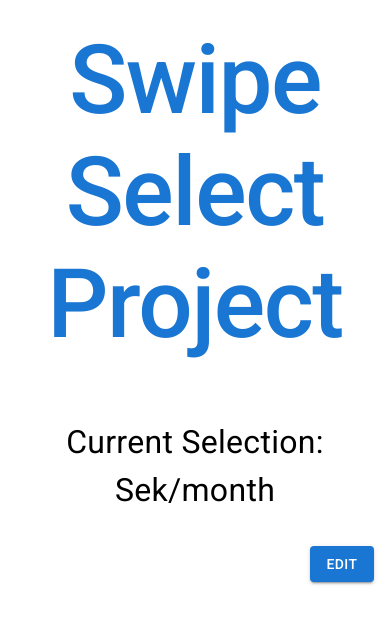
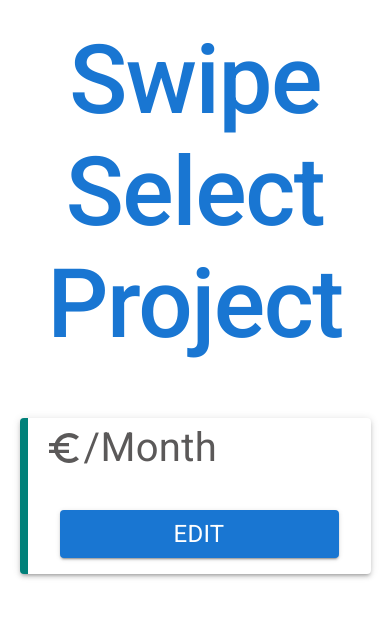
Before and after one commit to MSumaiya/Swipe-Select-Project, a React (Create React App) app: page / in a window 390 px wide. Shown: the top 624 px of the page. Built offline with nearby package versions, Linux system fonts and the light colour scheme.

Commit message:
Paper css style  and responsiveness fix

```diff
--- a/package.json
+++ b/package.json
@@ -6,6 +6,7 @@
     "@emotion/react": "^11.7.1",
     "@emotion/styled": "^11.6.0",
     "@material-ui/icons": "^4.11.2",
+    "@mui/icons-material": "^5.3.0",
     "@mui/material": "^5.3.0",
     "@testing-library/jest-dom": "^5.16.1",
     "@testing-library/react": "^12.1.2",
--- a/src/components/SwipeComponent/SwipeComponent.js
+++ b/src/components/SwipeComponent/SwipeComponent.js
@@ -9,17 +9,26 @@ import "swiper/css";
 import "swiper/css/pagination";
 import classes from "./SwipeComponent.module.css";
 import Button from "@mui/material/Button";
+import EuroSymbolIcon from "@mui/icons-material/EuroSymbol";
 
-import SwiperCore, { Keyboard, Navigation, Mousewheel } from "swiper";
+import SwiperCore, {
+  Keyboard,
+  Navigation,
+  Mousewheel,
+  Pagination,
+} from "swiper";
+import "swiper/css";
+import "swiper/css/pagination";
 
 // install Swiper modules
-SwiperCore.use([Keyboard, Navigation, Mousewheel]);
+SwiperCore.use([Keyboard, Navigation, Mousewheel, Pagination]);
 
 export default function SwipeComponent() {
   const [clickValue, setClickValue] = useState("");
   /* const [numStyle, setNumStyle] = useState(false); */
-  const [test, setTest] = useState("");
+  const [selectValue, setSelectValue] = useState("");
   const [edit, setEdit] = useState(false);
+  const [display, setDisplay] = useState(true);
 
   useEffect(() => {
     setClickValue(sessionStorage.getItem("key"));
@@ -30,47 +39,126 @@ export default function SwipeComponent() {
   const handleSwiperSlideClick = (event) => {
     event.preventDefault();
     sessionStorage.setItem("key", event.target.innerText);
-    setTest(event.target.innerText);
+    setSelectValue(event.target.innerText);
     /* console.log("numStyle :", !numStyle ) */
     //setEdit(false);
   };
 
   const handleEdit = () => {
     setEdit(true);
+    setDisplay(false);
   };
 
   const updateEdit = () => {
-    setClickValue(setTest);
+    setClickValue(setSelectValue);
     setEdit(false);
-  }
+    setDisplay(true);
+  };
 
   return (
     <>
-      <Box >
+      {display && (
+        <Box sx={{ width: { md: "60%", sm: "75%", xs: "90%" } }}>
+          <Paper elevation={3} sx={{ borderLeft: "8px solid #00817a" }}>
+            <Box
+              pl={2}
+              pr={2}
+              sx={{
+                display: "flex",
+                flexDirection: "column",
+              }}
+            >
+              <Box
+                sx={{
+                  display: "flex",
+                  flexDirection: "column",
+                  alignItems: "start",
+                  justifyContent: "center",
+                }}
+              >
                 <Typography
                   sx={{
-            fontSize: { lg: "4rem", md: "3rem", sm: "2.5rem", xs: "2rem" },
+                    fontSize: {
+                      lg: "6rem",
+                      md: "5rem",
+                      sm: "4rem",
+                      xs: "3rem",
+                    },
+                    fontWeight: "bolder",
+                    color: "#474747" /* 5b5959 */,
                   }}
                 >
-          Current Selection: {clickValue} Sek/month
+                  {clickValue}
                 </Typography>
-        <Box mt={2} p={2} sx={{
-          display:"flex",
+                <Box
+                  sx={{
+                    display: "flex",
+                    justifyContent: "start",
+                    alignItems: "center",
+                  }}
+                >
+                  <EuroSymbolIcon
+                    sx={{
+                      fontSize: {
+                        lg: "4rem",
+                        md: "3rem",
+                        sm: "3rem",
+                        xs: "2.5rem",
+                      },
+                      color: "#5b5959",
+                    }}
+                  ></EuroSymbolIcon>
+                  <Typography
+                    sx={{
+                      fontSize: {
+                        lg: "4rem",
+                        md: "3rem",
+                        sm: "3rem",
+                        xs: "2.5rem",
+                      },
+                      color: "#5b5959",
+                    }}
+                  >
+                    /Month
+                  </Typography>
+                </Box>
+              </Box>
+              <Box
+                mt={2}
+                p={2}
+                sx={{
+                  display: "flex",
                   justifyContent: "end",
-          alignItems:"center",
-        }}>
-          <Button onClick={handleEdit} variant="contained">
+                  alignItems: "center",
+                }}
+              >
+                <Button fullWidth onClick={handleEdit} variant="contained">
+                  <Typography
+                    sx={{
+                      fontSize: {
+                        sm: "2rem",
+                        xs: "1.5rem",
+                      },
+                    }}
+                  >
                     Edit
+                  </Typography>
                 </Button>
               </Box>
             </Box>
+          </Paper>
+        </Box>
+      )}
+
       {edit && (
+        <>
           <Box
             sx={{
               flexGrow: 1,
               width: { lg: "50%", md: "50%", sm: "80%", xs: "90%" },
             }}
           >
+            <Paper elevation={3} sx={{ borderLeft: "8px solid #00817a" }}>
               <Swiper
                 slidesPerView={5}
                 spaceBetween={0}
@@ -79,6 +167,9 @@ export default function SwipeComponent() {
                 }}
                 navigation={true}
                 mousewheel={true}
+                pagination={{
+                  clickable: true,
+                }}
               >
                 {JsonValues.map((value) => (
                   <SwiperSlide key={value.id} onClick={handleSwiperSlideClick}>
@@ -102,17 +193,35 @@ export default function SwipeComponent() {
                   </SwiperSlide>
                 ))}
               </Swiper>
-          <Typography variant="h4">You can swipe from above list. After select a value you need to press update button below.</Typography>
-          <Box mt={2} p={2} sx={{
-            display:"flex",
+              <Typography variant="h4">
+                You can swipe from above list. After select a value you need to
+                press update button below.
+              </Typography>
+              <Box
+                  mt={2}
+                  p={2}
+                  sx={{
+                    display: "flex",
                     justifyContent: "end",
-            alignItems:"center",
-          }}>
-            <Button onClick={updateEdit} variant="contained">
+                    alignItems: "center",
+                  }}
+                >
+                <Button fullWidth onClick={updateEdit} variant="contained">
+                <Typography
+                    sx={{
+                      fontSize: {
+                        sm: "2rem",
+                        xs: "1.5rem",
+                      },
+                    }}
+                  >
                     Update
+                  </Typography>
                 </Button>
               </Box>
+            </Paper>
           </Box>
+        </>
       )}
     </>
   );
```
Also changed, not shown: 1 other file (tests, documents, lock files or other folders). Lines whose indentation alone changed are shown as unchanged.
